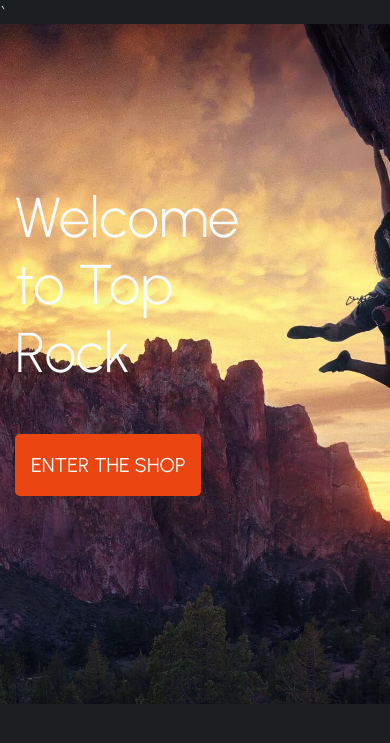
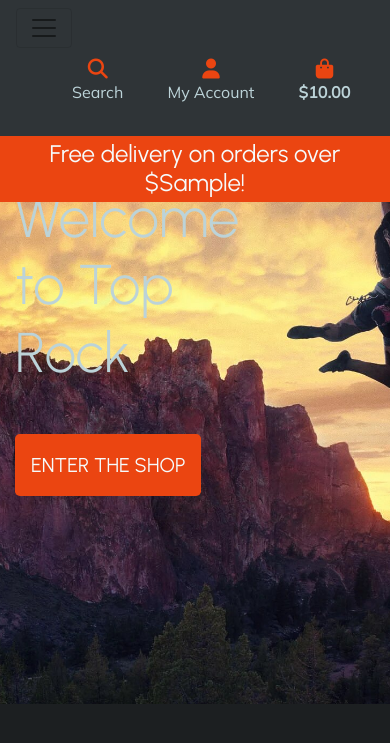
Before and after one commit to Code-Institute-Submissions/top_rock, a Django app: template home/templates/home/index.html in a window 390 px wide. Shown: the top 743 px of the page. Run offline with Django 3.2, Linux system fonts and the light colour scheme; the template is opened without the code that fills it: most values are stand-ins (such as "Sample title", 1, 10 or a date in 2020); some libraries are stand-ins or nearby versions.

Commit message:
Added mobile header and main navbar

```diff
--- a/static/css/base.css
+++ b/static/css/base.css
@@ -37,6 +37,11 @@
     color: #BCD3D8;
 }
 
+.navbar-light .navbar-nav .nav-link {
+    color: #BCD3D8;
+}
+.nav-link.active
+
 .heading-text{
     color: #F6FBFC;
 }
@@ -54,6 +59,9 @@
     width: 1.5rem;
 }
 
+.main-logo-link {
+    width: fit-content;
+}
 
 /* Index.html */
 .hero-img {
@@ -85,6 +93,6 @@
       }
 
       .header-container {
-          padding-top: 64px;
+        padding-top: 164px;
       }
   }
--- a/templates/base.html
+++ b/templates/base.html
@@ -29,14 +29,12 @@
 
     {% block corejs %}
     <script src="https://kit.fontawesome.com/e9c73d7092.js" crossorigin="anonymous"></script>
-    <script src="https://code.jquery.com/jquery-3.6.0.min.js"
-        integrity="sha256-/xUj+3OJU5yExlq6GSYGSHk7tPXikynS7ogEvDej/m4=" crossorigin="anonymous">
+    <script src="https://code.jquery.com/jquery-3.5.1.slim.min.js"
+        integrity="sha384-DfXdz2htPH0lsSSs5nCTpuj/zy4C+OGpamoFVy38MVBnE+IbbVYUew+OrCXaRkfj" crossorigin="anonymous">
     </script>
-    <script src="https://cdn.jsdelivr.net/npm/popper.js@1.16.1/dist/umd/popper.min.js"
-        integrity="sha384-9/reFTGAW83EW2RDu2S0VKaIzap3H66lZH81PoYlFhbGU+6BZp6G7niu735Sk7lN" crossorigin="anonymous">
+    <script src="https://cdn.jsdelivr.net/npm/bootstrap@4.6.0/dist/js/bootstrap.bundle.min.js"
+        integrity="sha384-Piv4xVNRyMGpqkS2by6br4gNJ7DXjqk09RmUpJ8jgGtD7zP9yug3goQfGII0yAns" crossorigin="anonymous">
     </script>
-    <script src="https://cdn.jsdelivr.net/npm/bootstrap@4.6.0/dist/js/bootstrap.min.js"
-        integrity="sha384-+YQ4JLhjyBLPDQt//I+STsc9iw4uQqACwlvpslubQzn4u2UU2UFM80nGisd026JF" crossorigin="anonymous">
     </script>
     {% endblock %}
 
@@ -57,10 +55,9 @@
             <div class="col-13 col-lg-4 my auto py-1 py-lg-0">
                 <form method="GET" action="">
                     <div class="input-group w-100">
-                        <input class="form-control border border-black rounded-0" type="text" name="q"
-                            placeholder="Search our site">
+                        <input class="form-control btn-secondary" type="text" name="q">
                         <div class="input-group-append">
-                            <button class="form-control btn" type="submit">
+                            <button class="form-control btn-secondary" type="submit">
                                 <span class="icon">
                                     <i class="fas fa-search"></i>
                                 </span>
@@ -110,6 +107,21 @@
                 </ul>
             </div>
         </div>
+        <div class="row bg-secondary">
+            <nav class="navbar navbar-expand-lg navbar-light w-100">
+                <button class="navbar-toggler" type="button" data-toggle="collapse" data-target="#main-nav"
+                    aria-controls="main-nav" aria-expanded="false" aria-label="Toggle navigation">
+                    <span class="navbar-toggler-icon"></span>
+                </button>
+                {% include 'includes/mobile-top-header.html' %}
+                {% include 'includes/main-nav.html' %}
+            </nav>
+        </div>
+        <div id="delivery-banner" class="row text-center">
+            <div class="col btn-primary">
+                <h4 class="my-1">Free delivery on orders over ${{ free_delivery_threshold }}!</h4>
+            </div>
+        </div>
     </header>
 
     {% if messages %}
--- /dev/null
+++ b/templates/includes/main-nav.html
@@ -0,0 +1,50 @@
+<div class="collapse navbar-collapse" id="main-nav">
+    <ul class="navbar-nav w-auto mx-auto">
+        <li class="nav-item dropdown">
+            <a class="nav-text  nav-link mr-5" href="#" id="all-products-link" data-toggle="dropdown" aria-haspopup="true" aria-expanded="false">
+                All Products
+            </a>
+            <div class="dropdown-menu border-0 bg-secondary" aria-labelledby="all-products-link">
+                <a href="" class="dropdown-item">By Price</a>
+                <a href="" class="dropdown-item ">By Rating</a>
+                <a href="" class="dropdown-item ">By Category</a>
+                <a href="" class="dropdown-item">All Products</a>
+            </div>
+        </li>
+
+        <li class="nav-item dropdown ">
+            <a class="nav-text  nav-link mr-5" href="#" id="clothing-link" data-toggle="dropdown" aria-haspopup="true" aria-expanded="false">
+                Clothing
+            </a>
+            <div class="dropdown-menu border-0 bg-secondary" aria-labelledby="clothing-link">
+                <a href="" class="dropdown-item">Activewear &amp; Essentials</a>
+                <a href="" class="dropdown-item">Jeans</a>
+                <a href="" class="dropdown-item">Shirts</a>
+                <a href="" class="dropdown-item">All Clothing</a>
+            </div>
+        </li>
+
+        <li class="nav-item dropdown">
+            <a class="nav-text  nav-link mr-5" href="#" id="homeware-link" data-toggle="dropdown" aria-haspopup="true" aria-expanded="false">
+                Homeware
+            </a>
+            <div class="dropdown-menu border-0 bg-secondary" aria-labelledby="homeware-link">
+                <a href="" class="dropdown-item">Bed &amp; Bath</a>
+                <a href="" class="dropdown-item">Kitchen &amp; Dining</a>
+                <a href="" class="dropdown-item">All Homeware</a>
+            </div>
+        </li>
+
+        <li class="nav-item dropdown">
+            <a class="nav-text nav-link" href="#" id="specials-link" data-toggle="dropdown" aria-haspopup="true" aria-expanded="false">
+                Special Offers
+            </a>
+            <div class="dropdown-menu border-0 bg-secondary" aria-labelledby="specials-link">
+                <a href="" class="dropdown-item">New Arrivals</a>
+                <a href="" class="dropdown-item">Deals</a>
+                <a href="" class="dropdown-item">Clearance</a>
+                <a href="" class="dropdown-item">All Specials</a>
+            </div>
+        </li>
+    </ul>
+</div>
--- /dev/null
+++ b/templates/includes/mobile-top-header.html
@@ -0,0 +1,58 @@
+<ul>
+    <li class="list-inline-item">
+      <a class=" nav-link d-block d-lg-none" href="#" id="mobile-search" data-toggle="dropdown" aria-haspopup="true" aria-expanded="false">
+          <div class="text-center">
+              <div><i class="fas fa-search fa-lg"></i></div>
+              <p class="my-0 nav-text">Search</p>
+          </div>
+      </a>
+      <div class="dropdown-menu border-0 w-100 p-3 rounded-0 my-0 bg-secondary" aria-labelledby="mobile-search">
+          <form class="form" method="GET" action="">
+              <div class="input-group w-100">
+                  <input class="form-control  btn-secondary" type="text" name="q">
+                  <div class="input-group-append">
+                      <button class="form-control form-control btn-secondary" type="submit">
+                          <span class="icon">
+                              <i class="fas fa-search"></i>
+                          </span>
+                      </button>
+                  </div>
+              </div>
+          </form>
+      </div>
+  </li>
+  <li class="list-inline-item dropdown">
+      <a class=" nav-link d-block d-lg-none" href="#" id="user-options" data-toggle="dropdown" aria-haspopup="true" aria-expanded="false">
+          <div class="text-center">
+              <div><i class="fas fa-user fa-lg"></i></div>
+              <p class="my-0 nav-text">My Account</p>
+          </div>
+      </a>
+      <div class="dropdown-menu border-0 bg-secondary" aria-labelledby="user-options">
+          {% if request.user.is_authenticated %}
+              {% if request.user.is_superuser %}
+                  <a href="{% url 'account_logout' %}" class="dropdown-item">Product Management</a>
+              {% endif %}
+              <a href="" class="dropdown-item">My Profile</a>
+              <a href="{% url 'account_logout' %}" class="dropdown-item">Logout</a>
+          {% else %}
+              <a href="{% url 'account_signup' %}" class="dropdown-item">Register</a>
+              <a href="{% url 'account_login' %}" class="dropdown-item">Login</a>
+          {% endif %}
+      </div>
+  </li>
+  <li class="list-inline-item">
+      <a class="{% if grand_total %}text-primary font-weight-bold{% else %}heading-text{% endif %} nav-link d-block d-lg-none" href="">
+          <div class="text-center">
+              <div><i class="fas fa-shopping-bag fa-lg"></i></div>
+              <p class="my-0 nav-text">
+                  {% if grand_total %}
+                      ${{ grand_total|floatformat:2 }}
+                  {% else %}
+                      $0.00
+                  {% endif %}
+              </p>
+          </div>
+      </a>
+    </li>
+  </ul>
```
